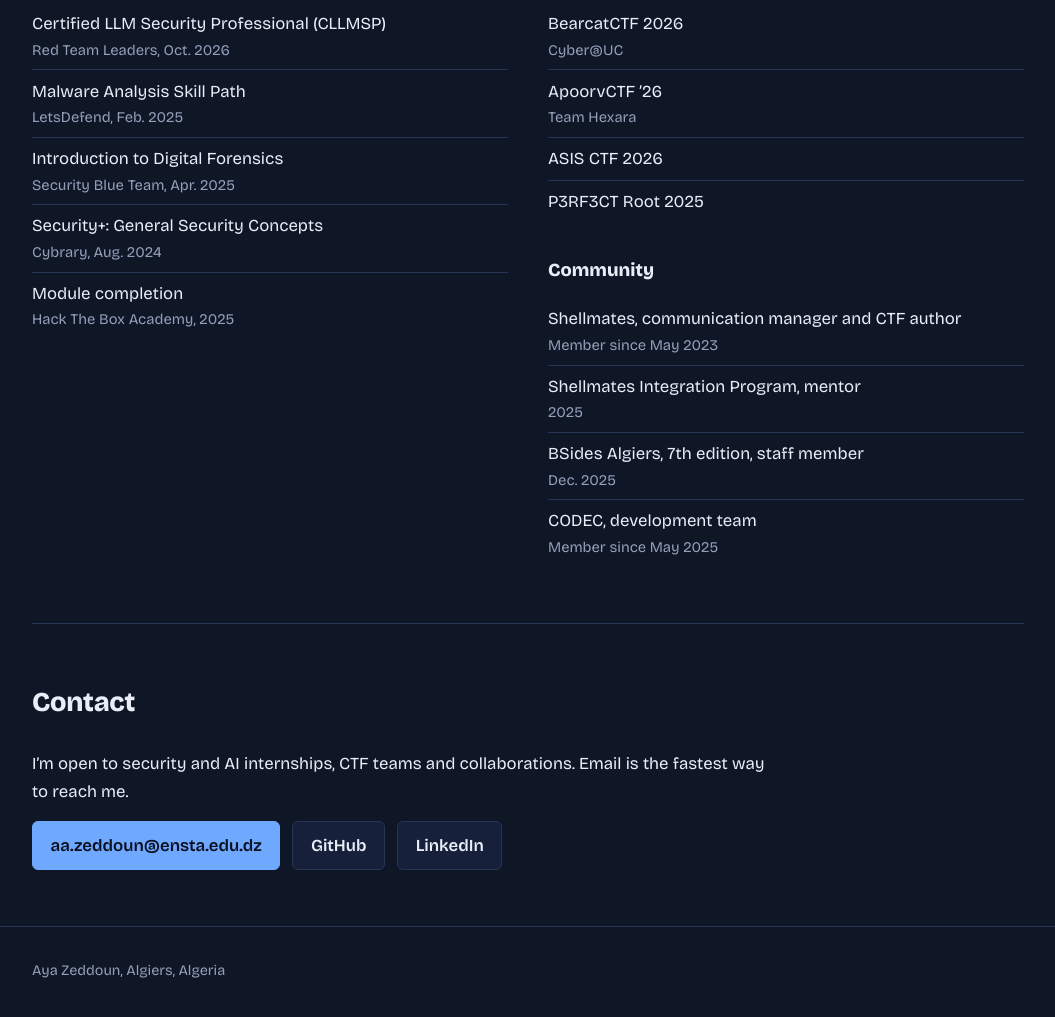
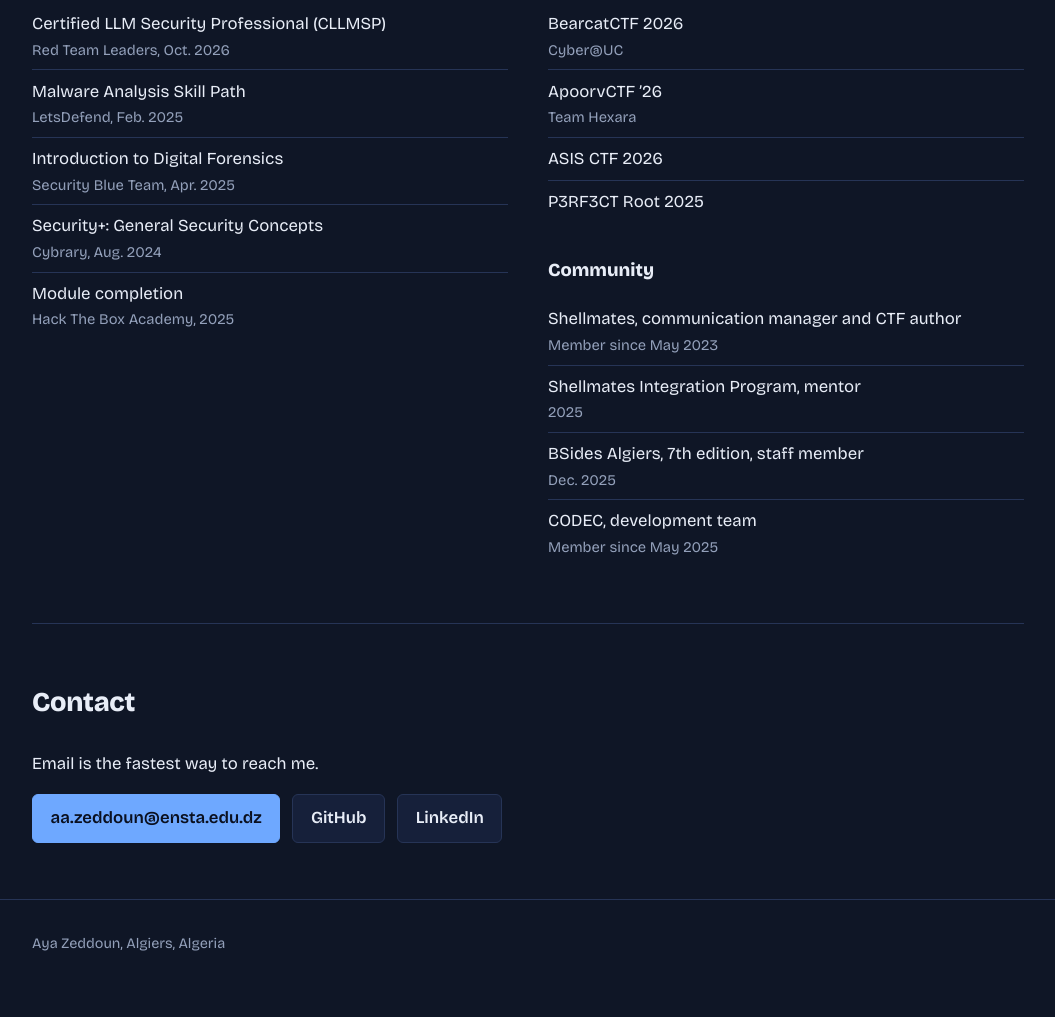
Before and after one commit to zerobyte0labs-rgb/portfolio-zed, a plain HTML site: page index.html in a window 1280 px wide. Shown: the part 2902-3919 px from the top of the page, without its empty margins (112-1167 px from the left). Drawn offline with nearby package versions, Linux system fonts and the light colour scheme.

Commit message:
Update index.html

```diff
--- a/index.html
+++ b/index.html
@@ -215,7 +215,7 @@ footer{border-top:1px solid var(--line);padding:2rem 0 3rem;color:var(--muted);f
 
   <section id="contact">
     <h2>Contact</h2>
-    <p>I’m open to security and AI internships, CTF teams and collaborations. Email is the fastest way to reach me.</p>
+    <p> Email is the fastest way to reach me.</p>
     <div class="links">
       <a class="btn primary" href="mailto:aa.zeddoun@ensta.edu.dz">aa.zeddoun@ensta.edu.dz</a>
       <a class="btn" href="https://github.com/ayazedd7" rel="noopener">GitHub</a>
```
